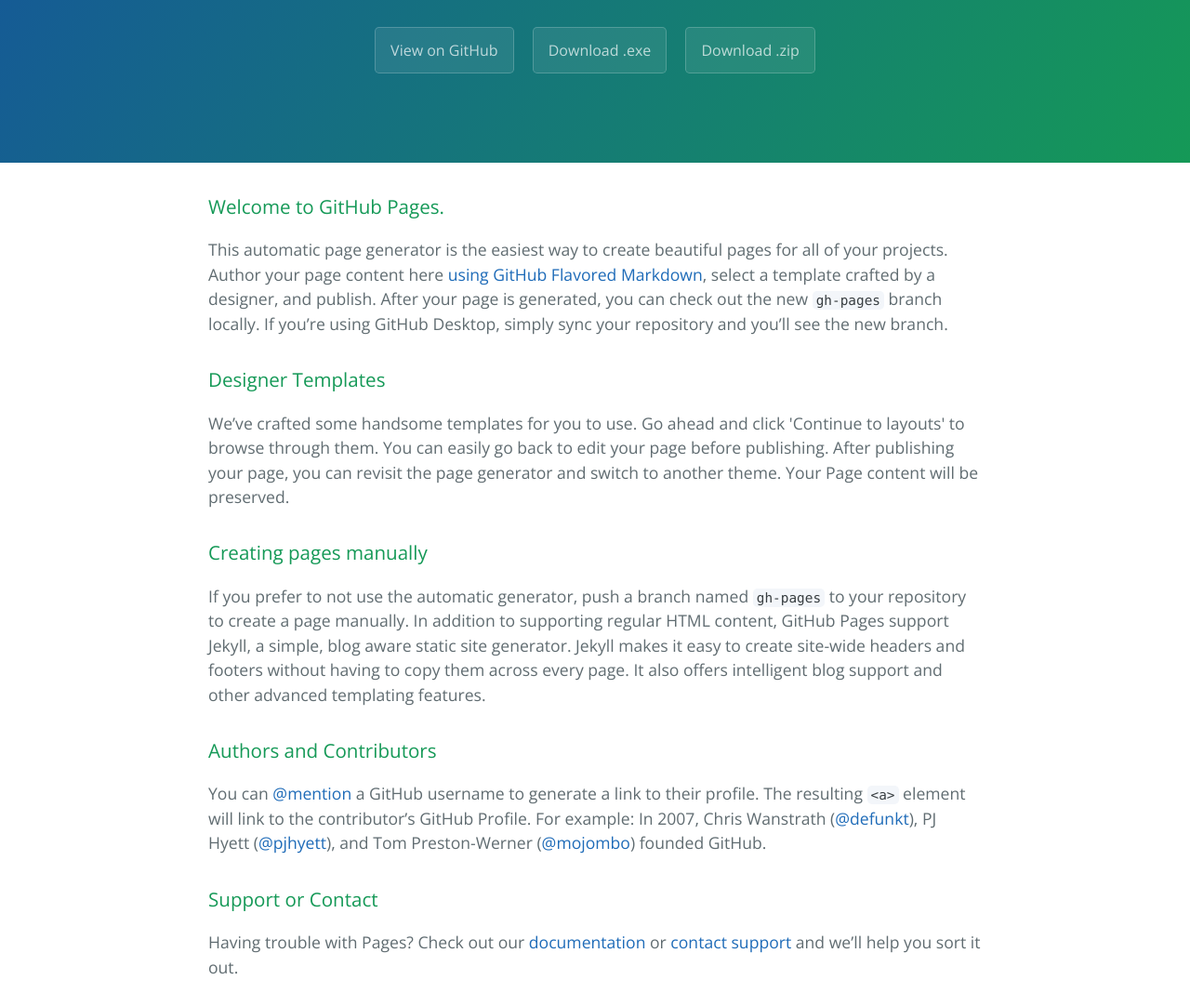
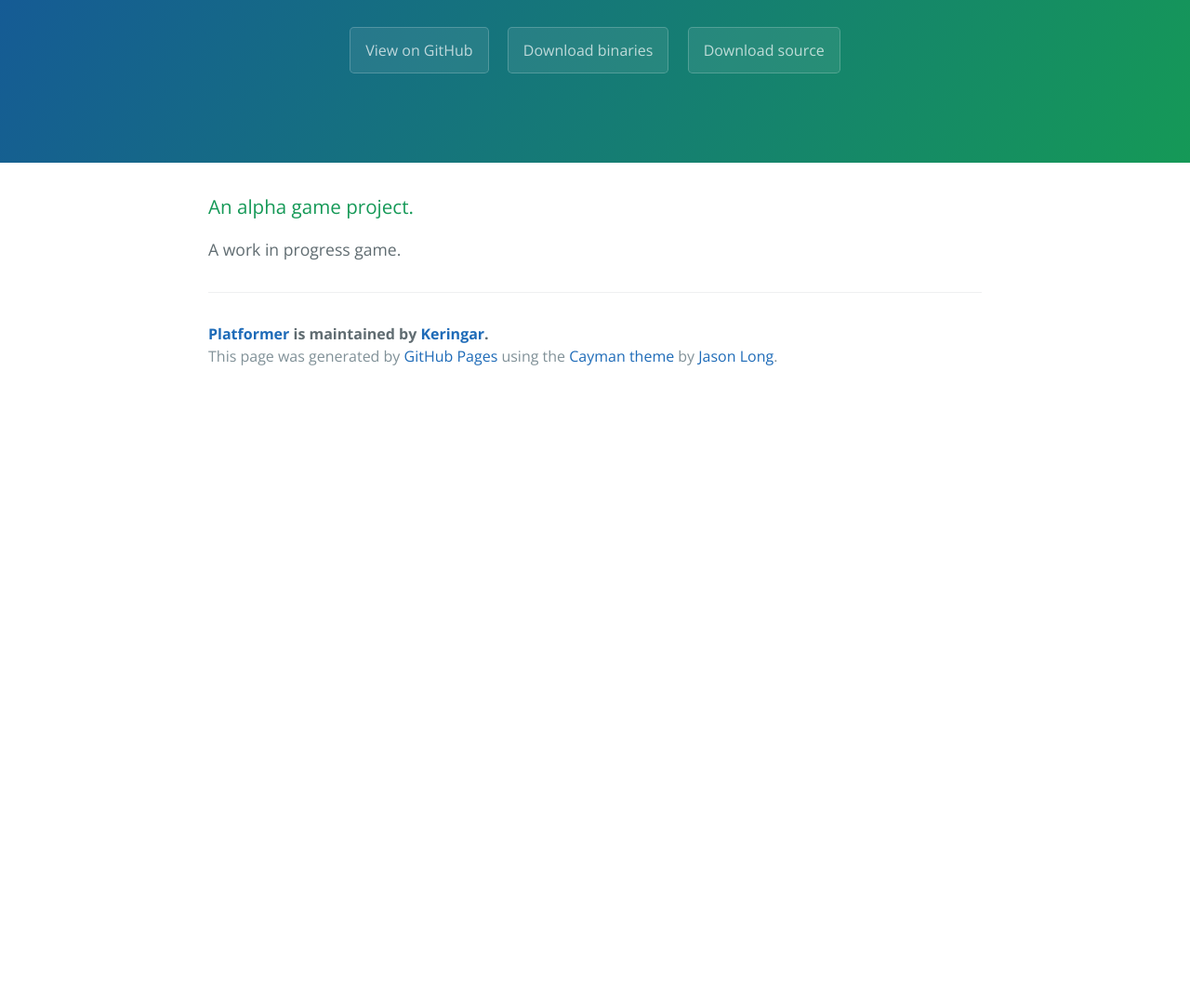
Before and after one commit to keringar/Platformer, a plain HTML site: page index.html in a window 1280 px wide. Shown: the part 161-1243 px from the top of the page at 93% size. After the commit the page ends 800 px from the top, so only its background shows below. Drawn offline with nearby package versions, Linux system fonts and the light colour scheme.

Commit message:
Update index.html

```diff
--- a/index.html
+++ b/index.html
@@ -14,35 +14,15 @@
       <h1 class="project-name">Platformer</h1>
       <h2 class="project-tagline"></h2>
       <a href="https://github.com/Keringar/Platformer" class="btn">View on GitHub</a>
-      <a href="https://github.com/Keringar/Platformer/releases/" class="btn">Download .exe</a>
-      <a href="https://github.com/Keringar/Platformer/zipball/master" class="btn">Download .zip</a>
+      <a href="https://github.com/Keringar/Platformer/releases/" class="btn">Download binaries</a>
+      <a href="https://github.com/Keringar/Platformer/zipball/master" class="btn">Download source</a>
     </section>
 
     <section class="main-content">
       <h3>
-<a id="welcome-to-github-pages" class="anchor" href="#welcome-to-github-pages" aria-hidden="true"><span class="octicon octicon-link"></span></a>Welcome to GitHub Pages.</h3>
+<a id="welcome" class="anchor" href="#welcome" aria-hidden="true"><span class="octicon octicon-link"></span></a>An alpha game project.</h3>
 
-<p>This automatic page generator is the easiest way to create beautiful pages for all of your projects. Author your page content here <a href="https://guides.github.com/features/mastering-markdown/">using GitHub Flavored Markdown</a>, select a template crafted by a designer, and publish. After your page is generated, you can check out the new <code>gh-pages</code> branch locally. If you’re using GitHub Desktop, simply sync your repository and you’ll see the new branch.</p>
-
-<h3>
-<a id="designer-templates" class="anchor" href="#designer-templates" aria-hidden="true"><span class="octicon octicon-link"></span></a>Designer Templates</h3>
-
-<p>We’ve crafted some handsome templates for you to use. Go ahead and click 'Continue to layouts' to browse through them. You can easily go back to edit your page before publishing. After publishing your page, you can revisit the page generator and switch to another theme. Your Page content will be preserved.</p>
-
-<h3>
-<a id="creating-pages-manually" class="anchor" href="#creating-pages-manually" aria-hidden="true"><span class="octicon octicon-link"></span></a>Creating pages manually</h3>
-
-<p>If you prefer to not use the automatic generator, push a branch named <code>gh-pages</code> to your repository to create a page manually. In addition to supporting regular HTML content, GitHub Pages support Jekyll, a simple, blog aware static site generator. Jekyll makes it easy to create site-wide headers and footers without having to copy them across every page. It also offers intelligent blog support and other advanced templating features.</p>
-
-<h3>
-<a id="authors-and-contributors" class="anchor" href="#authors-and-contributors" aria-hidden="true"><span class="octicon octicon-link"></span></a>Authors and Contributors</h3>
-
-<p>You can <a href="https://github.com/blog/821" class="user-mention">@mention</a> a GitHub username to generate a link to their profile. The resulting <code>&lt;a&gt;</code> element will link to the contributor’s GitHub Profile. For example: In 2007, Chris Wanstrath (<a href="https://github.com/defunkt" class="user-mention">@defunkt</a>), PJ Hyett (<a href="https://github.com/pjhyett" class="user-mention">@pjhyett</a>), and Tom Preston-Werner (<a href="https://github.com/mojombo" class="user-mention">@mojombo</a>) founded GitHub.</p>
-
-<h3>
-<a id="support-or-contact" class="anchor" href="#support-or-contact" aria-hidden="true"><span class="octicon octicon-link"></span></a>Support or Contact</h3>
-
-<p>Having trouble with Pages? Check out our <a href="https://help.github.com/pages">documentation</a> or <a href="https://github.com/contact">contact support</a> and we’ll help you sort it out.</p>
+<p>A work in progress game.</p>
 
       <footer class="site-footer">
         <span class="site-footer-owner"><a href="https://github.com/Keringar/Platformer">Platformer</a> is maintained by <a href="https://github.com/Keringar">Keringar</a>.</span>
```
